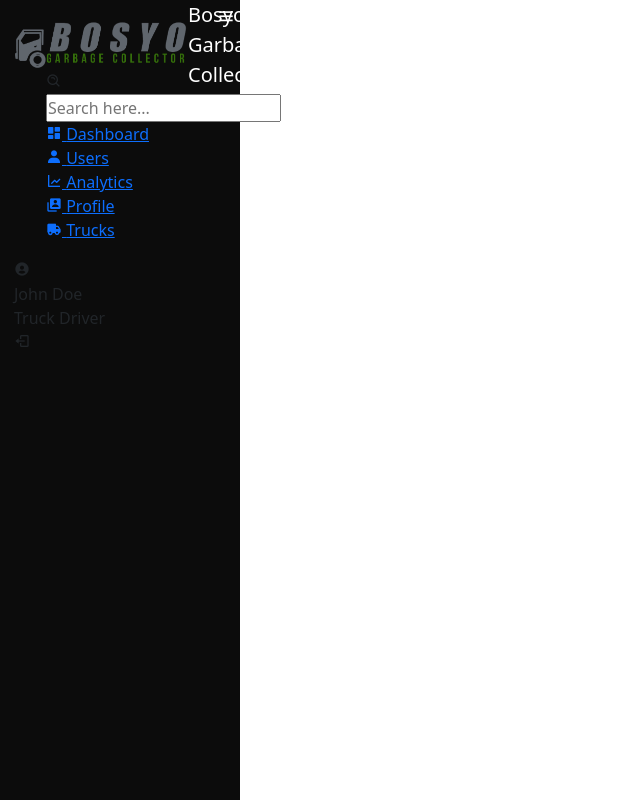
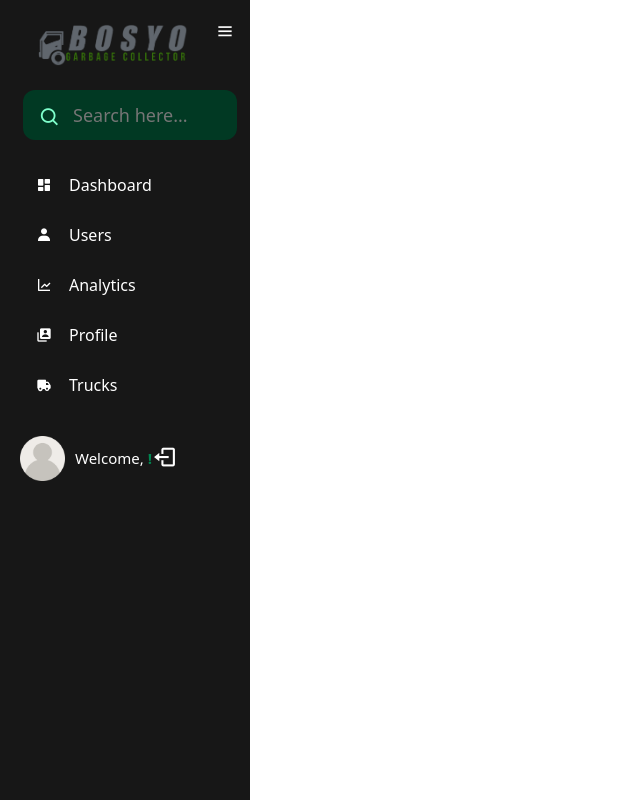
Before and after one commit to Pakkunov/Bosyo1, a Django app: page /debugmode/ in a window 1280 px wide. Shown: the whole page, without its empty margins (0-640 px from the left). Run offline with Django 4.2, Linux system fonts and the light colour scheme; some libraries are stand-ins or nearby versions; some web fonts are replaced.

Commit message:
update: sidebar (6:14 AM)

```diff
--- a/website/static/css/sidebarstyle.css
+++ b/website/static/css/sidebarstyle.css
@@ -1,4 +1,3 @@
-
 *{
     margin: 0;
     padding: 0;
@@ -7,7 +6,154 @@
 
 body {
     position: relative;
-    min-height 100vh;
+    min-height: 100vh;
     width: 100%;
     overflow: hidden;
 }
+
+.sidebar {
+    position: fixed;
+    top: 0;
+    left: 0;
+    height: 100%;
+    width: 250px;
+    background: #171717;
+    padding: 20px 14px;
+}
+
+.sidebar .logo_content .logo {
+    color: #fff;
+    display: flex;
+    height: 50px;
+    width: 100%;
+    align-items: center;
+}
+
+.logo_content .logo i {
+    font-size: 28px;
+    margin-right: 5px;
+}
+
+.logo_content .logo .logo_name{
+    font-size: 20px;
+    font-weight: 400;
+}
+
+.sidebar #btn{
+    position: absolute;
+    color: #fff;
+    left: 90%;
+    top: 6px;
+    font-size: 20px;
+    height: 50px;
+    width: 50px;
+    text-align: center;
+    line-height: 50px;
+    transform: translateX(-50%);
+}
+
+.sidebar ul{
+    margin-top: 20px;
+}
+
+.sidebar ul li {
+    position: relative;
+    height: 50px;
+    width: 100%;
+    margin: 0 5px;
+    list-style: none;
+    line-height: 50px;
+}
+
+.sidebar ul li input{
+    position: absolute;
+    height: 100%;
+    width: 100%;
+    left: 0;
+    top: 0;
+    border-radius: 12px;
+    outline: none;
+    border: none;
+    background: #013923;
+    padding-left: 50px;
+    font-size: 18px;
+    color: #fff;
+}
+
+.sidebar ul li a {
+    color: #fff;
+    display: flex;
+    align-items: center;
+    text-decoration: none;
+    border-radius: 12px;
+    text-align: center;
+}
+
+.sidebar ul li .bx-search {
+    position: absolute;
+    z-index: 99;
+    color: #7fffcc;
+    font-size: 22px;
+}
+
+.sidebar ul li a i {
+    height: 50px;
+    min-width: 50px;
+    border-radius: 12px;
+    line-height: 50px;
+    transition: all 0.4s ease;
+}
+
+.sidebar ul li a:hover {
+    color: #008751;
+    background: #fff;
+}
+
+.sidebar .profile_content {
+    position: bottom;
+    color: #fff;
+    bottom: 0;
+    top: 0;
+    left: 0;
+    width: 100%;
+}
+
+.sidebar .profile_content .profile {
+    position: relative;
+    padding: 10px 6px;
+    height: 60px;
+}
+
+.profile_content .profile  .profile_details{
+    display: flex;
+    align-items: center;
+}
+
+.profile  .profile_details .user_icon{
+    height: 45px;
+    width: 45px;
+    object-fit: cover;
+    border-radius: 12px;
+}
+
+.profile  .profile_details .name_job {
+    margin-left: 10px;
+    font-size: 15px;
+    font-weight: 400;
+}
+
+.profile  .profile_details .name {
+    margin-left: 10px;
+    font-size: 15px;
+}
+
+.profile .username_profile {
+    color: #008751;
+    font-weight: bolder;
+}
+
+.profile .logout_link {
+    color: #fff;
+    text-decoration: none;
+    font-size: 25px;
+}
--- a/website/templates/sidebar.html
+++ b/website/templates/sidebar.html
@@ -1,79 +1,33 @@
 
-<style>
+{% load static %}
+{% block content %}
 
-*{
-    margin: 0;
-    padding: 0;
-    box-sizing: border-box;
-}
+<link rel="stylesheet" href=" {% static '/css/sidebarstyle.css' %} ">
 
-body {
-    position: relative;
-    min-height: 100vh;
-    width: 100%;
-    overflow: hidden;
-}
-
-.sidebar {
-    position: fixed;
-    top: 0;
-    left: 0%;
-    height: 100%;
-    width: 240px;
-    background: #0c0c0c;
-    padding: 20px 14px;
-}
-
-.sidebar .logo_content .logo {
-    color: #fff;
-    display: flex;
-    height: 50px;
-    width: 100%;
-    align-items: center;
-}
-
-.logo_content .logo i {
-    font-size: 28px;
-    margin-right: 5px;
-}
-
-.logo_content .logo .logo_name{
-    font-size: 20px;
-    font-weight: 400;
-}
-
-.sidebar #btn{
-    position: absolute;
-    color: #fff;
-    left: 90%;
-    top: 6px;
-    font-size: 20px;
-    height: 50px;
-}
-
-</style>
 
 <body>
 
 <div class="sidebar">
     <div class="logo_content">
-        <div class="logo">
+        <div class="logo px-4">
             <img
               src="\static\images\BosyoLogoClear.png"
-              style="width: 174px; margin: 0px; padding: 0px" />
+              style="width: 150px;" />
             <div class="logo_name">
-                Bosyo Garbage Collector
+                <!-- Bosyo Garbage Collector -->
             </div>
         </div>
         <i class='bx bx-menu' id="btn"></i>
     </div>
-    <ul class="nav_list" style="list-style-type:none;">
+    <ul class="nav_list px-1">
         <li>
-                <i class='bx bx-search-alt' ></i>
+                <i class='bx bx-search py-3 px-3' ></i>
                 <input type="text" placeholder="Search here...">
             <!-- <span class="tooltip">Dashboard</span> -->
         </li>
-        <li>
+    </ul>
+    <ul class="px-0">
+        <li class="">
             <a href="#">
                 <i class='bx bxs-dashboard' ></i>
                 <span class="links_name">Dashboard</span>
@@ -111,14 +65,14 @@ body {
     <div class="profile_content">
         <div class="profile">
             <div class="profile_details">
-                <i class='bx bxs-user-circle' ></i>
-                <div class="name">John Doe</div>
-                <div class="job">Truck Driver</div>
+                <img src="\static\images\user.png" class="user_icon">
+                <div class="name">Welcome, <span class="username_profile">{{user.username}}!</span></div>
+                <a class="logout_link" href="{% url 'logout'%}"><i class='bx bx-log-out' id="log_out"></i></a>
             </div>
         </div>
-        <i class='bx bx-log-out' id="log_out"></i>
     </div>
 </div>
 
+</body>
 
-</body>
+{% endblock content %}
```
Also changed, not shown: website/static/images/user.png (added).
